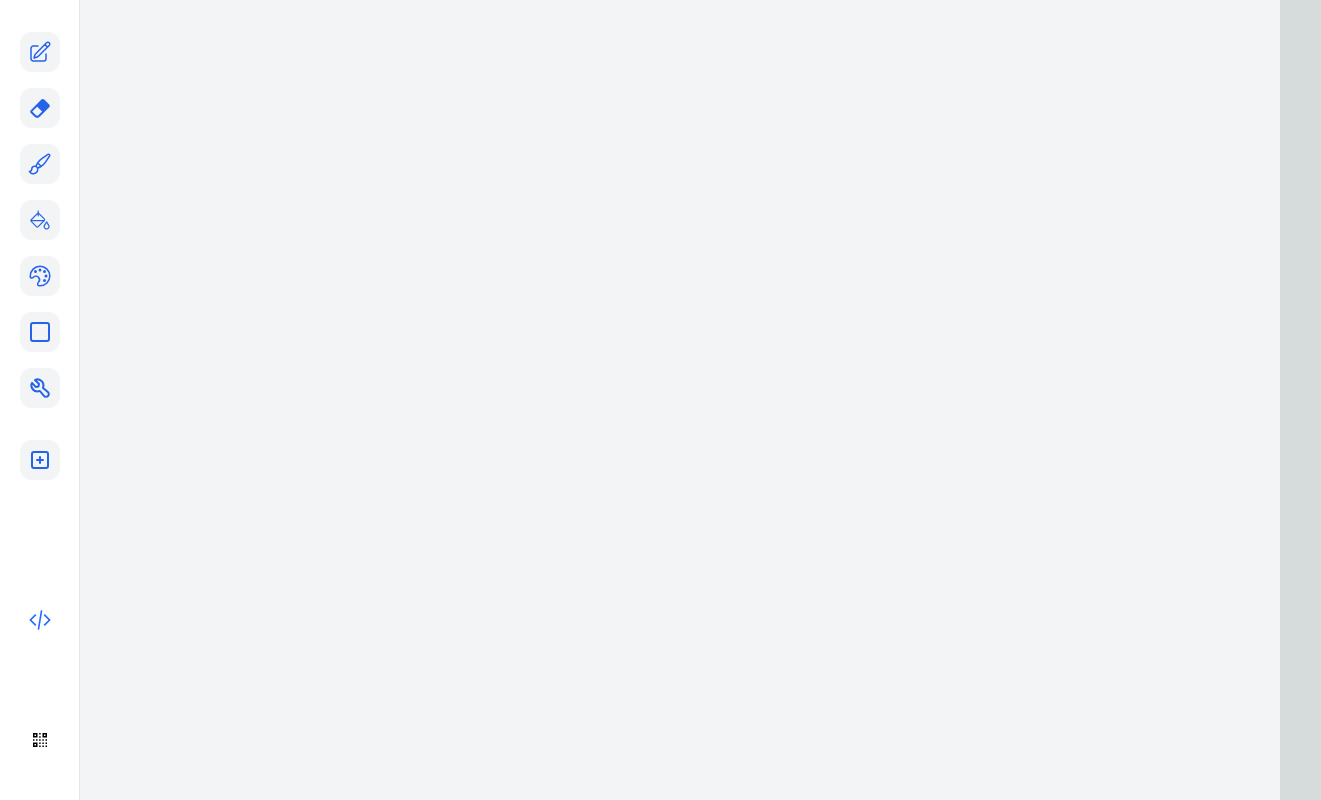
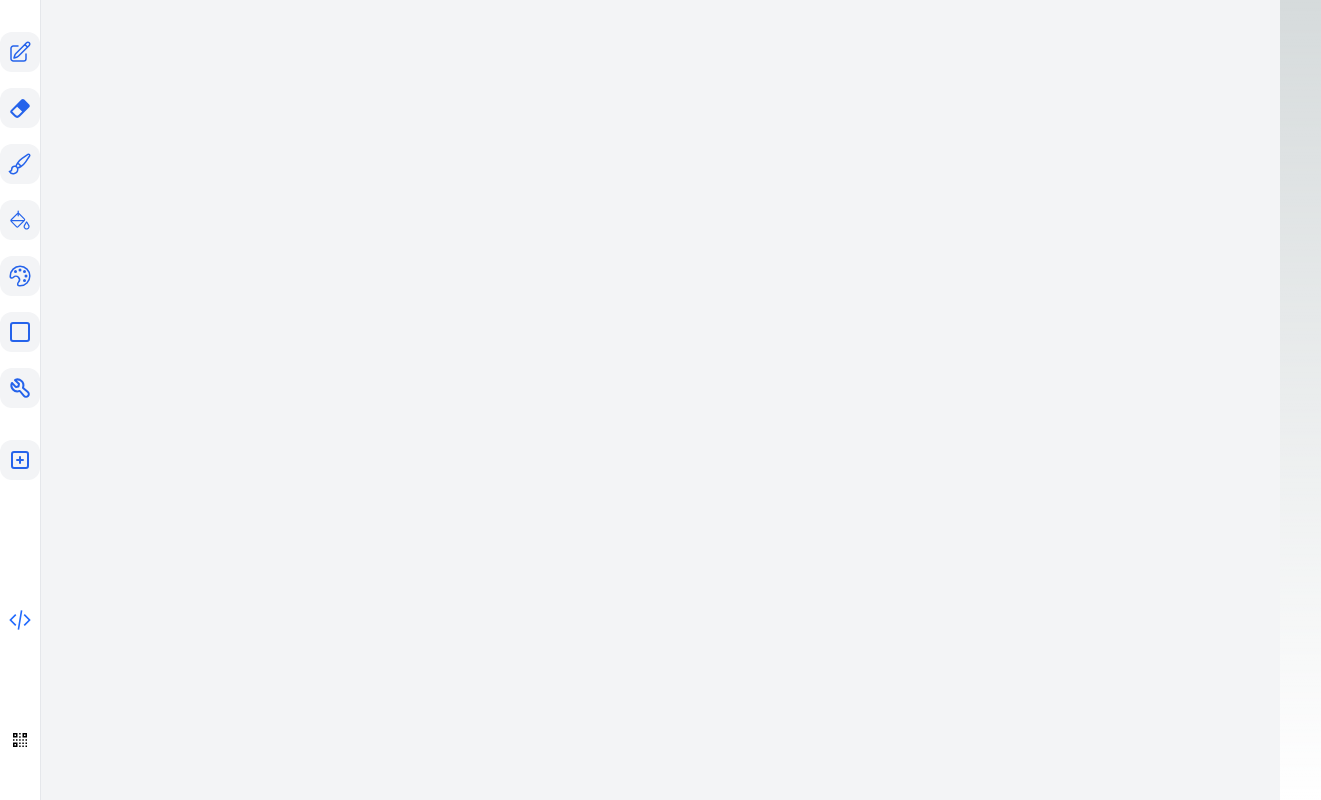
Before and after one commit to ArielFabian/Learnboard, a Next.js app in the folder learnboard-app/: page / in a window 1280 px wide. Shown: the whole page, 1321 px wide, since content can reach past the window. Built offline with nearby package versions, Linux system fonts and the light colour scheme.

Commit message:
Canvas
pos si jala el canvas, saludos

```diff
--- /dev/null
+++ b/learnboard-app/components/canvas.tsx
@@ -0,0 +1,119 @@
+"useClient";
+import React, { useCallback, useEffect, useRef, useState } from 'react';
+
+interface CanvasProps {
+    width: number;
+    height: number;
+}
+
+type Coordinate = {
+    x: number;
+    y: number;
+};
+
+
+const Canvas = ({ width, height }: CanvasProps) => {
+
+    const canvasRef = useRef<HTMLCanvasElement>(null);
+    const [isPainting, setIsPainting] = useState(false);
+    const [mousePosition, setMousePosition] = useState<Coordinate | undefined>(undefined);
+
+    const startPaint = useCallback((event: MouseEvent) => {
+        const coordinates = getCoordinates(event);
+        if (coordinates) {
+            setMousePosition(coordinates);
+            setIsPainting(true);
+        }
+    }, []);
+
+    useEffect(() => {
+        if (!canvasRef.current) {
+            return;
+        }
+        const canvas: HTMLCanvasElement = canvasRef.current;
+        canvas.addEventListener('mousedown', startPaint);
+        return () => {
+            canvas.removeEventListener('mousedown', startPaint);
+        };
+    }, [startPaint]);
+
+    const paint = useCallback(
+        (event: MouseEvent) => {
+            if (isPainting) {
+                const newMousePosition = getCoordinates(event);
+                if (mousePosition && newMousePosition) {
+                    drawLine(mousePosition, newMousePosition);
+                    setMousePosition(newMousePosition);
+                }
+            }
+        },
+        [isPainting, mousePosition]
+    );
+
+    useEffect(() => {
+        if (!canvasRef.current) {
+            return;
+        }
+        const canvas: HTMLCanvasElement = canvasRef.current;
+        canvas.addEventListener('mousemove', paint);
+        return () => {
+            canvas.removeEventListener('mousemove', paint);
+        };
+    }, [paint]);
+
+    const exitPaint = useCallback(() => {
+        setIsPainting(false);
+        setMousePosition(undefined);
+    }, []);
+
+    useEffect(() => {
+        if (!canvasRef.current) {
+            return;
+        }
+        const canvas: HTMLCanvasElement = canvasRef.current;
+        canvas.addEventListener('mouseup', exitPaint);
+        canvas.addEventListener('mouseleave', exitPaint);
+        return () => {
+            canvas.removeEventListener('mouseup', exitPaint);
+            canvas.removeEventListener('mouseleave', exitPaint);
+        };
+    }, [exitPaint]);
+
+    const getCoordinates = (event: MouseEvent): Coordinate | undefined => {
+        if (!canvasRef.current) {
+            return;
+        }
+
+        const canvas: HTMLCanvasElement = canvasRef.current;
+        return { x: event.pageX - canvas.offsetLeft, y: event.pageY - canvas.offsetTop };
+    };
+
+    const drawLine = (originalMousePosition: Coordinate, newMousePosition: Coordinate) => {
+        if (!canvasRef.current) {
+            return;
+        }
+        const canvas: HTMLCanvasElement = canvasRef.current;
+        const context = canvas.getContext('2d');
+        if (context) {
+            context.strokeStyle = 'red';
+            context.lineJoin = 'round';
+            context.lineWidth = 5;
+
+            context.beginPath();
+            context.moveTo(originalMousePosition.x, originalMousePosition.y);
+            context.lineTo(newMousePosition.x, newMousePosition.y);
+            context.closePath();
+
+            context.stroke();
+        }
+    };
+
+    return <canvas ref={canvasRef} height={height} width={width} />;
+};
+
+Canvas.defaultProps = {
+    width: window.innerWidth,
+    height: window.innerHeight,
+};
+
+export default Canvas;
--- a/learnboard-app/package.json
+++ b/learnboard-app/package.json
@@ -10,14 +10,17 @@
   },
   "dependencies": {
     "@heroicons/react": "^2.1.3",
+    "install": "^0.13.0",
     "next": "^14.2.3",
     "react": "^18",
-    "react-dom": "^18"
+    "react-dom": "^18",
+    "react-signature-canvas": "^1.0.6"
   },
   "devDependencies": {
     "@types/node": "^20",
     "@types/react": "^18",
     "@types/react-dom": "^18",
+    "@types/react-signature-canvas": "^1.0.5",
     "eslint": "^8",
     "eslint-config-next": "14.2.3",
     "postcss": "^8",
--- a/learnboard-app/src/app/globals.css
+++ b/learnboard-app/src/app/globals.css
@@ -31,3 +31,52 @@
     text-wrap: balance;
   }
 }
+.annotate {
+  color: #366ED4;
+  font-style: italic;
+}
+
+.toolbar {
+  border-left: 1px solid #aaa;
+  margin-top: 10px;
+  font-size: 0;
+}
+
+.toolbar-item {
+  display: inline-block;
+  padding: 0.5em 1em;
+
+  background: #eee;
+  border: 1px solid #aaa;
+  border-left: none;
+  color: blue;
+  font-size: 16px;
+  line-height: 1.5em;
+  vertical-align: top;
+}
+
+.toolbar-item.selected {
+  background-color: #ccc;
+  color: black;
+  font-weight: bold;
+}
+
+.menu-wrapper {
+display: inline-block;
+font-size: 16px;
+}
+
+.menu-button {
+padding-right: 2.5em;
+position: relative;
+}
+
+.menu-button::after {
+content: " ";
+border-left: 0.4em solid transparent;
+border-right: 0.4em solid transparent;
+border-top: 0.4em solid black;
+position: absolute;
+right: 1em;
+top: 1.1em;
+}
--- a/learnboard-app/src/app/page.tsx
+++ b/learnboard-app/src/app/page.tsx
@@ -1,8 +1,15 @@
+"use client";
 import Image from "next/image";
-import React from "react";
+import React, { useCallback, useEffect, useRef, useState } from 'react';
+import ReactDOM from 'react-dom';
+import { render } from "react-dom";
+import SignaturePad from "react-signature-canvas";
+import SignatureCanvas from "react-signature-canvas";
+import Canvas from "../../components/canvas";
 
 export default function Home() {
   return (
+
     <div className="flex bg-gray-100 text-gray-900">
       <aside className="flex h-screen w-20 flex-col items-center border-r border-gray-200 bg-white">
       <nav className="flex flex-1 flex-col gap-y-4 pt-8">
@@ -183,8 +190,14 @@
 
       </aside>
 
+      <div className="Canvas">
+            <Canvas />
+        </div>
+
     </div>
 
 
+
   );
+
 }
```
Also changed, not shown: learnboard-app/components/Toolbar.tsx (+5 -4 lines), 1 other file (tests, documents, lock files or other folders).
